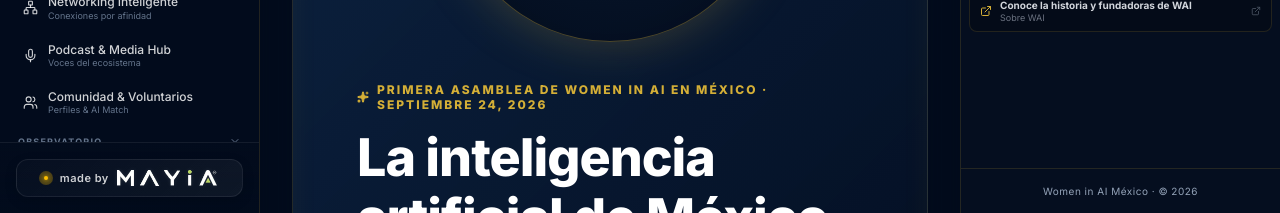
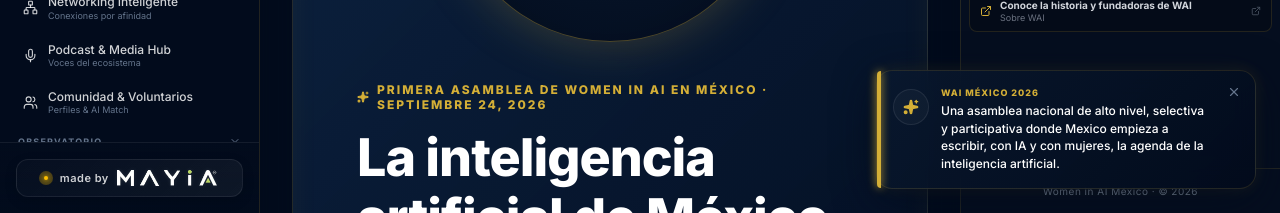
Before and after one commit to mayiainteligencia/dashboardEnterprisev2, a React (Vite) app in the folder frontend/: page / in a window 1280 px wide. Shown: the part 587-800 px from the top of the page. Built offline with nearby package versions, Linux system fonts and the light colour scheme; no server answers.

Commit message:
Add floating live feed alerts with dynamic content and styling

```diff
--- a/frontend/src/components/womeninai/WaiLayout.tsx
+++ b/frontend/src/components/womeninai/WaiLayout.tsx
@@ -1,8 +1,9 @@
-import React, { useState } from 'react';
+import React, { useState, useEffect } from 'react';
 import { WaiSidebar } from './WaiSidebar';
 import { WaiHeader } from './WaiHeader';
 import { WAI_BRAND_CONFIG } from '../../config/branding';
 import NewProjectHub from '../NewProjectHub';
+import { Sparkles, Globe, ShieldAlert, Zap, UserPlus, X } from 'lucide-react';
 
 interface WaiLayoutProps {
   config: typeof WAI_BRAND_CONFIG;
@@ -40,6 +41,54 @@ export const WaiLayout: React.FC<WaiLayoutProps> = ({
     setModalContentId(null);
   };
 
+  const [activeAlertIndex, setActiveAlertIndex] = useState(0);
+  const [showAlert, setShowAlert] = useState(true);
+
+  const alertsList = [
+    {
+      titulo: "WAI México 2026",
+      texto: "Una asamblea nacional de alto nivel, selectiva y participativa donde Mexico empieza a escribir, con IA y con mujeres, la agenda de la inteligencia artificial.",
+      icon: "Sparkles",
+      color: theme.secondary
+    },
+    {
+      titulo: "Red de Impacto Global",
+      texto: "Women in AI es una comunidad con más de 19,000 miembros en más de 150 países, trabajando hacia una IA inclusiva para la sociedad.",
+      icon: "Globe",
+      color: theme.teal
+    },
+    {
+      titulo: "Ética e Inclusión en IA",
+      texto: "WAI promueve aplicaciones éticas y el uso responsable de la inteligencia artificial, poniendo a las mujeres y minorías al centro.",
+      icon: "ShieldAlert",
+      color: theme.accent
+    },
+    {
+      titulo: "Declaratoria WAI México 2026",
+      texto: "250 personas convocadas para co-crear la Declaratoria WAI México 2026: visión, diagnóstico, compromisos, prioridades y ruta 2027.",
+      icon: "Zap",
+      color: "#8B5CF6"
+    },
+    {
+      titulo: "Convocatoria Curada",
+      texto: "Sé parte de la Declaratoria Nacional de IA. ¡Solicita tu invitación al WAI Mexico Assembly 2026 | Profetas de la IA!",
+      icon: "UserPlus",
+      color: "#F97316"
+    }
+  ];
+
+  useEffect(() => {
+    const timer = setInterval(() => {
+      setShowAlert(false);
+      setTimeout(() => {
+        setActiveAlertIndex((prev) => (prev + 1) % alertsList.length);
+        setShowAlert(true);
+      }, 500);
+    }, 12000);
+
+    return () => clearInterval(timer);
+  }, [alertsList.length]);
+
   return (
     <div
       style={{
@@ -58,7 +107,25 @@ export const WaiLayout: React.FC<WaiLayoutProps> = ({
         <WaiSidebar
           config={config}
           activeSection={activeSection}
-          onSectionChange={onSectionChange}
+          onSectionChange={(s) => {
+            if (s === 'quienes-somos') {
+              onSectionChange('asamblea');
+            } else if (s === 'que-hacemos') {
+              onSectionChange('networking');
+            } else if (s === 'objetivo') {
+              onSectionChange('declaratoria');
+            } else if (s === 'liderazgo-mx') {
+              handleOpenNewProjectModal('liderazgo-mx', 0);
+            } else if (s === 'founders-global') {
+              handleOpenNewProjectModal('founders-global', 0);
+            } else if (s === 'sitio-oficial') {
+              window.open('https://www.womeninai.co/', '_blank', 'noopener noreferrer');
+            } else if (s === 'sobre-wai') {
+              window.open('https://www.womeninai.co/about-wai', '_blank', 'noopener noreferrer');
+            } else {
+              onSectionChange(s);
+            }
+          }}
         />
       </div>
 
@@ -198,6 +265,80 @@ export const WaiLayout: React.FC<WaiLayoutProps> = ({
           </div>
         </div>
       )}
+      {/* FLOATING LIVE FEED ALERTS */}
+      {showAlert && (
+        <div style={{
+          position: 'fixed',
+          bottom: '24px',
+          right: '24px',
+          zIndex: 9999,
+          maxWidth: '380px',
+          width: 'calc(100% - 48px)',
+          background: 'linear-gradient(135deg, rgba(10, 25, 47, 0.85) 0%, rgba(2, 11, 28, 0.95) 100%)',
+          border: `1.5px solid ${theme.border}`,
+          borderRadius: '16px',
+          padding: '16px',
+          boxShadow: `0 10px 40px rgba(2, 11, 28, 0.8), 0 0 15px ${alertsList[activeAlertIndex].color}22`,
+          backdropFilter: 'blur(12px)',
+          WebkitBackdropFilter: 'blur(12px)',
+          display: 'flex',
+          gap: '12px',
+          alignItems: 'flex-start',
+          animation: 'alertEnter 0.5s cubic-bezier(0.16, 1, 0.3, 1) forwards',
+        }}>
+          {/* Glowing underlay indicator */}
+          <div style={{
+            position: 'absolute', top: 0, left: 0, bottom: 0, width: '4px',
+            background: alertsList[activeAlertIndex].color,
+            borderRadius: '16px 0 0 16px',
+            boxShadow: `0 0 8px ${alertsList[activeAlertIndex].color}`
+          }} />
+
+          {/* Icon */}
+          <div style={{
+            width: '36px', height: '36px', borderRadius: '50%',
+            background: 'rgba(255, 255, 255, 0.03)',
+            border: `1px solid rgba(255, 255, 255, 0.08)`,
+            display: 'flex', alignItems: 'center', justifyItems: 'center',
+            justifyContent: 'center', flexShrink: 0, marginTop: '2px',
+            color: alertsList[activeAlertIndex].color
+          }}>
+            {alertsList[activeAlertIndex].icon === "Sparkles" && <Sparkles size={16} fill={theme.secondary} />}
+            {alertsList[activeAlertIndex].icon === "Globe" && <Globe size={16} />}
+            {alertsList[activeAlertIndex].icon === "ShieldAlert" && <ShieldAlert size={16} />}
+            {alertsList[activeAlertIndex].icon === "Zap" && <Zap size={16} />}
+            {alertsList[activeAlertIndex].icon === "UserPlus" && <UserPlus size={16} />}
+          </div>
+
+          {/* Content */}
+          <div style={{ flex: 1, minWidth: 0 }}>
+            <span style={{ fontSize: '9px', fontWeight: '800', color: alertsList[activeAlertIndex].color, textTransform: 'uppercase', letterSpacing: '1px', display: 'block' }}>
+              {alertsList[activeAlertIndex].titulo}
+            </span>
+            <p style={{ fontSize: '12px', color: '#FFFFFF', margin: '4px 0 0', lineHeight: 1.45, fontWeight: '500' }}>
+              {alertsList[activeAlertIndex].texto}
+            </p>
+          </div>
+
+          {/* Close button */}
+          <button
+            onClick={() => setShowAlert(false)}
+            style={{
+              background: 'none', border: 'none', color: theme.textMuted,
+              cursor: 'pointer', padding: '2px', margin: '-4px -4px 0 0',
+              transition: 'color 0.2s',
+              display: 'flex',
+              alignItems: 'center',
+              justifyContent: 'center'
+            }}
+            onMouseEnter={e => e.currentTarget.style.color = '#FFFFFF'}
+            onMouseLeave={e => e.currentTarget.style.color = theme.textMuted}
+          >
+            <X size={14} />
+          </button>
+        </div>
+      )}
+
     </div>
   );
 };
```
